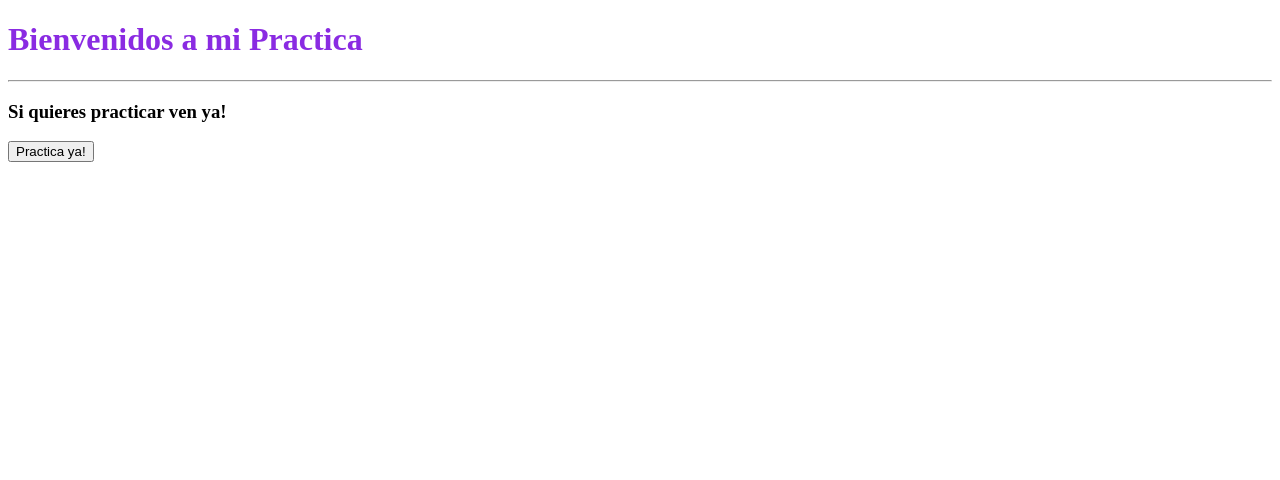
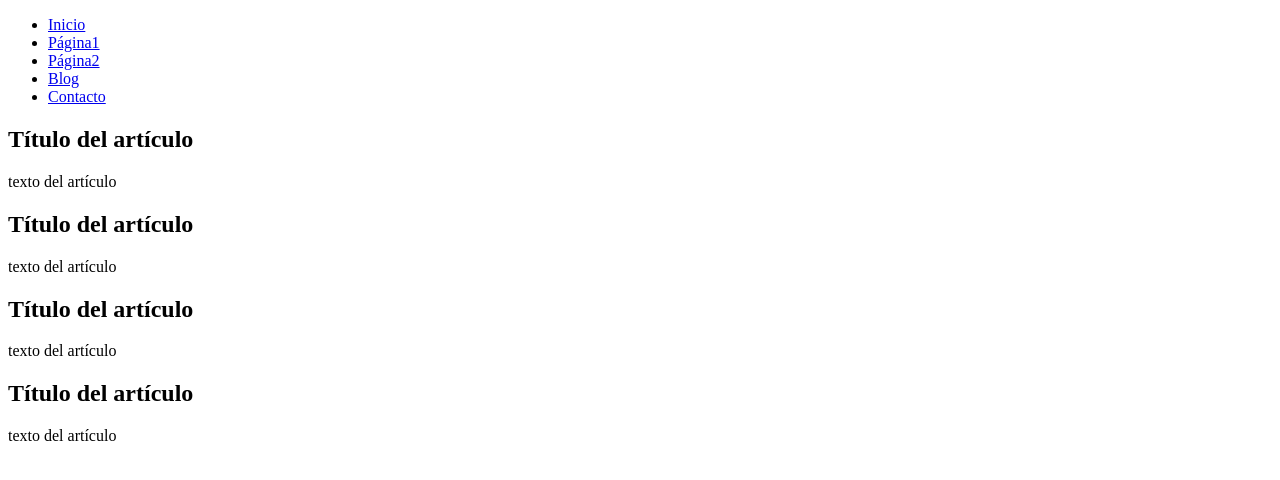
Before and after one commit to Bayonita7/pr-ctica, a plain HTML site: page index.html in a window 1280 px wide. Drawn offline with Linux system fonts and the light colour scheme.

Commit message:
práctica

```diff
--- a/index.css
+++ /dev/null
@@ -1 +0,0 @@
-h1{ color: blueviolet;}
--- a/index.html
+++ b/index.html
@@ -1,12 +1,56 @@
 <!DOCTYPE html>
-<html lang="en">
 <head>
-    <title>Practicaa</title>
-    <link rel="stylesheet" href="index.css">
+    <title>Practica</title>
 </head>
 <body>
-    <h1>Bienvenidos a mi Practica</h1><hr>
-    <h3>Si quieres practicar ven ya!</h3>
-    <button>Practica ya!</button>
-</body>
-</html>
+    <div>
+        <nav>
+            <ul>
+                <li>
+                    <a href="index.html">
+                        Inicio
+                    </a>
+                </li>
+                <li>
+                    <a href="index.html">
+                        Página1
+                    </a>
+                </li>
+                <li>
+                    <a href="index.html">
+                        Página2
+                    </a>
+                </li>
+                <li>
+                    <a href="index.html">
+                        Blog
+                    </a>
+                </li>
+                <li>
+                    <a href="index.html">
+                        Contacto
+                    </a>
+                </li>
+            </ul>
+        </nav>
+        <section id="content">
+            <article>
+                <h2>Título del artículo</h2>
+                <p>texto del artículo</p>
+            </article>
+            <article>
+                <h2>Título del artículo</h2>
+                <p>texto del artículo</p>
+            </article>
+            <article>
+                <h2>Título del artículo</h2>
+                <p>texto del artículo</p>
+            </article>
+            <article>
+                <h2>Título del artículo</h2>
+                <p>texto del artículo</p>
+            </article>
+        </section>
+        </div>
+    </body>
+    </html>
```
